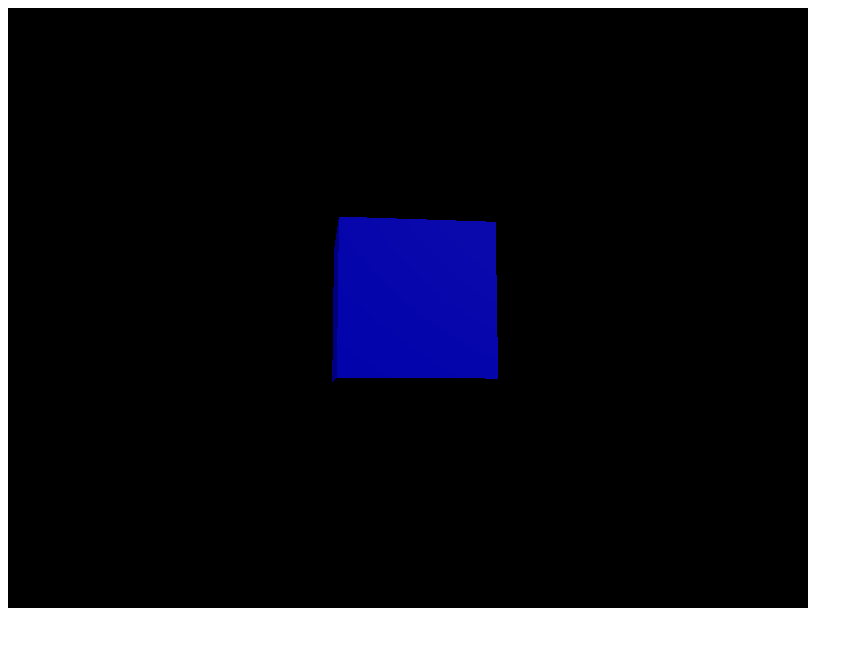
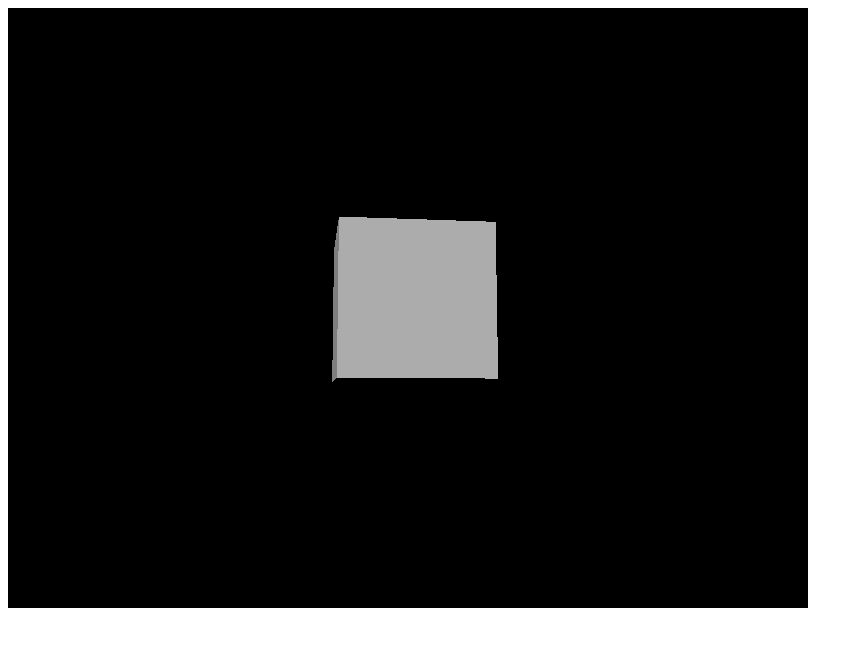
Before and after one commit to watanabe2132157/Graphics0428, a plain HTML site: page index.html in a window 1280 px wide. Shown: the whole page, without its empty margins (0-863 px from the left). Drawn offline with nearby package versions, Linux system fonts and the light colour scheme.

Commit message:
Update index.html

```diff
--- a/index.html
+++ b/index.html
@@ -30,7 +30,7 @@
 
     // 箱を作成
     var geometry = new THREE.BoxGeometry(1, 1, 1);
-    var material = new THREE.MeshPhongMaterial({ color: 0xff });
+    var material = new THREE.MeshPhongMaterial({ color: 0xffffff });
     var box = new THREE.Mesh(geometry, material);
     box.position.z = -5;
     scene.add(box);
```
